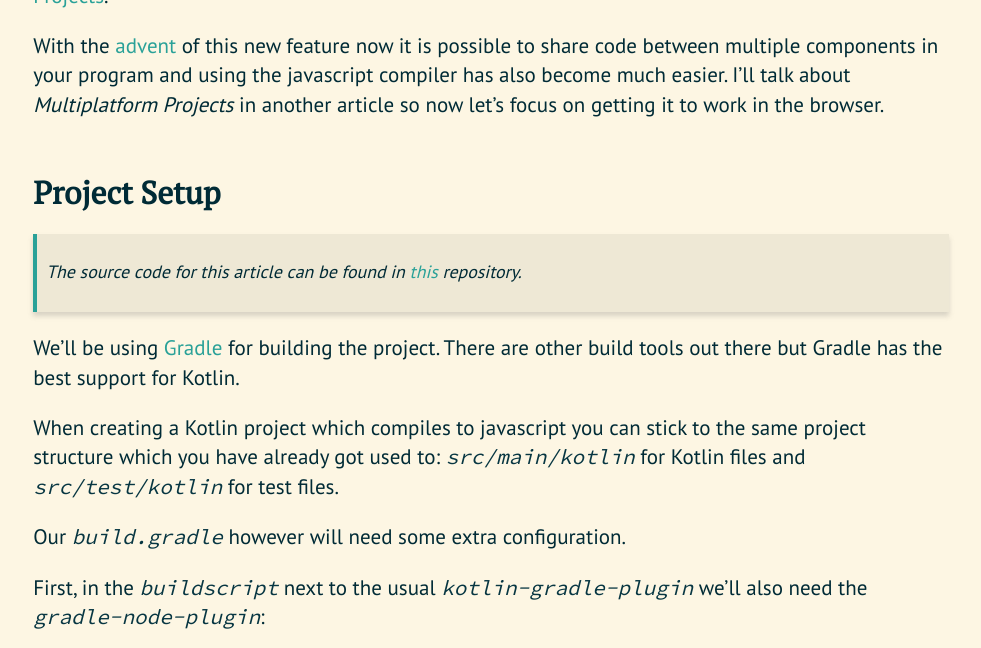
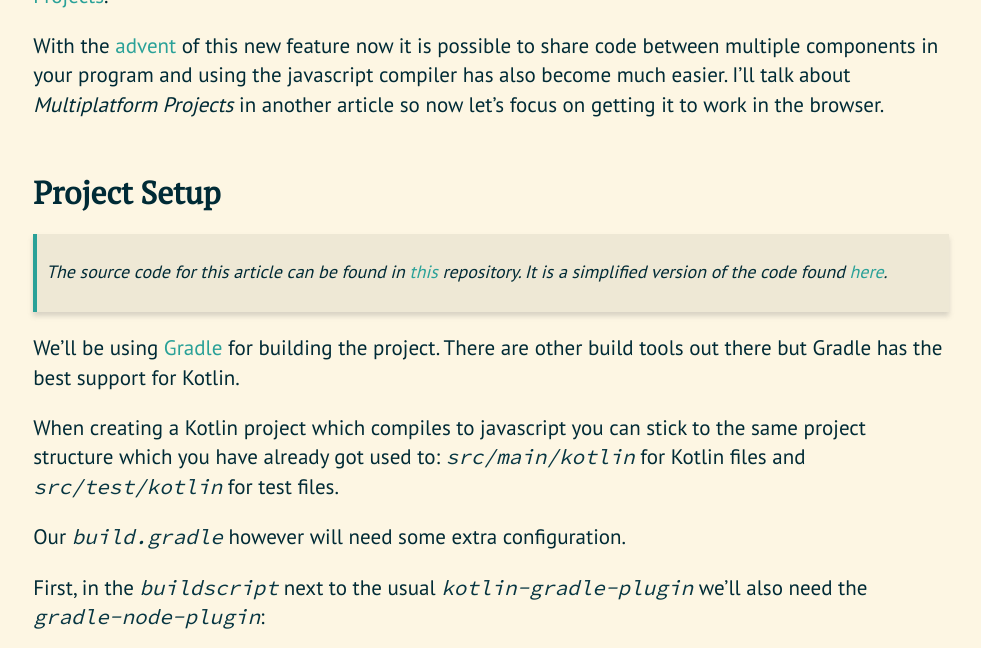
Before and after one commit to Hexworks/the-cogitator, a Jekyll site: the page built from _posts/2018-04-25-going-beyond-android-kotlin-on-the-frontend.md, in a window 1280 px wide and 900 px high, scrolled down 699 px, cut to the strip 0-648 px from the top of the window. Shown: the whole strip, without its empty margins (149-1130 px from the left). Built offline with Jekyll 4.4.1, drawn with Linux system fonts in a browser that asks for light colours; comment, search, counter and statistics services are not loaded.

Commit message:
Update 2018-04-25-going-beyond-android-kotlin-on-the-frontend.md

```diff
--- a/_posts/2018-04-25-going-beyond-android-kotlin-on-the-frontend.md
+++ b/_posts/2018-04-25-going-beyond-android-kotlin-on-the-frontend.md
@@ -24,7 +24,7 @@ I'll talk about *Multiplatform Projects* in another article so now let's focus o
 
 ## Project Setup
 
-> The source code for this article can be found in [this](https://github.com/AppCraft-Projects/kotlin-in-browser-example) repository.
+> The source code for this article can be found in [this](https://github.com/AppCraft-Projects/kotlin-in-browser-example) repository. It is a simplified version of the code found [here](https://github.com/czyzby/kotlin-multiplatform-example).
 
 We'll be using [Gradle](https://gradle.org/) for building the project. There are other build tools out there but
 Gradle has the best support for Kotlin.
```
